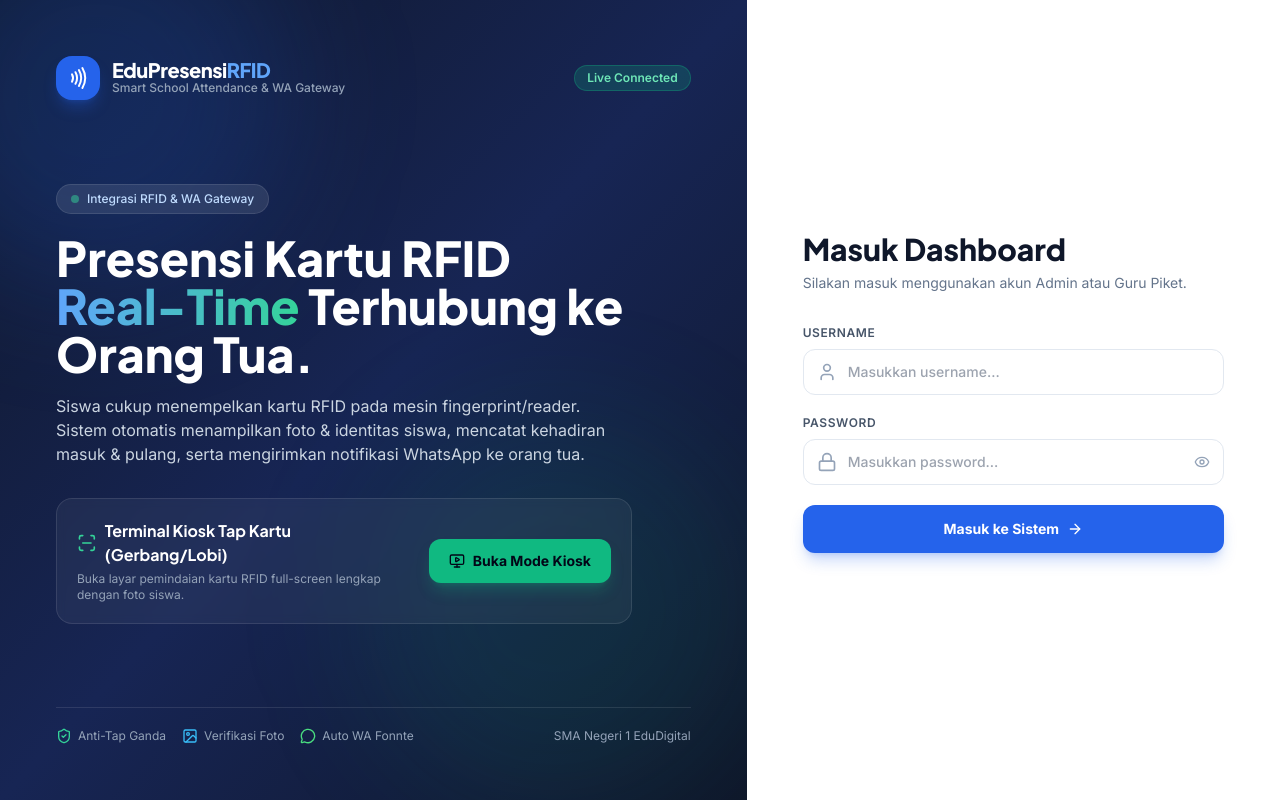
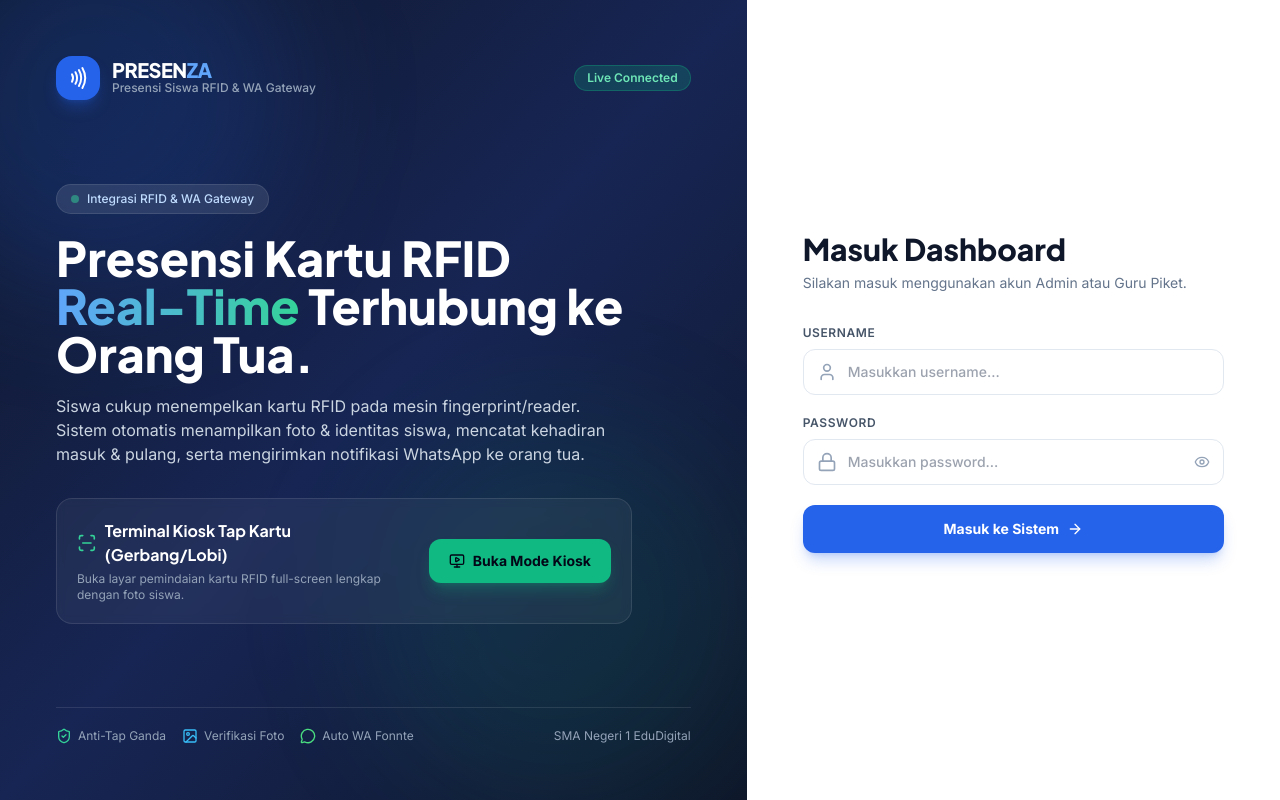
Before and after one commit to spenpatko/presenza, a plain HTML site: page index.html in a window 1280 px wide. Drawn offline with nearby package versions, Linux system fonts and the light colour scheme.

Commit message:
Update index.html

```diff
--- a/index.html
+++ b/index.html
@@ -136,8 +136,8 @@
               <i data-lucide="nfc" class="w-6 h-6 text-white"></i>
             </div>
             <div>
-              <span class="font-display font-extrabold text-xl tracking-tight block leading-none">EduPresensi<span class="text-blue-400">RFID</span></span>
-              <span class="text-xs text-slate-400 font-medium">Smart School Attendance & WA Gateway</span>
+              <span class="font-display font-extrabold text-xl tracking-tight block leading-none">PRESEN<span class="text-blue-400">ZA</span></span>
+              <span class="text-xs text-slate-400 font-medium">Presensi Siswa RFID & WA Gateway</span>
             </div>
           </div>
           <span id="mode-badge-login" class="px-3 py-1 rounded-full text-xs font-semibold bg-amber-500/20 text-amber-300 border border-amber-500/30">
```
